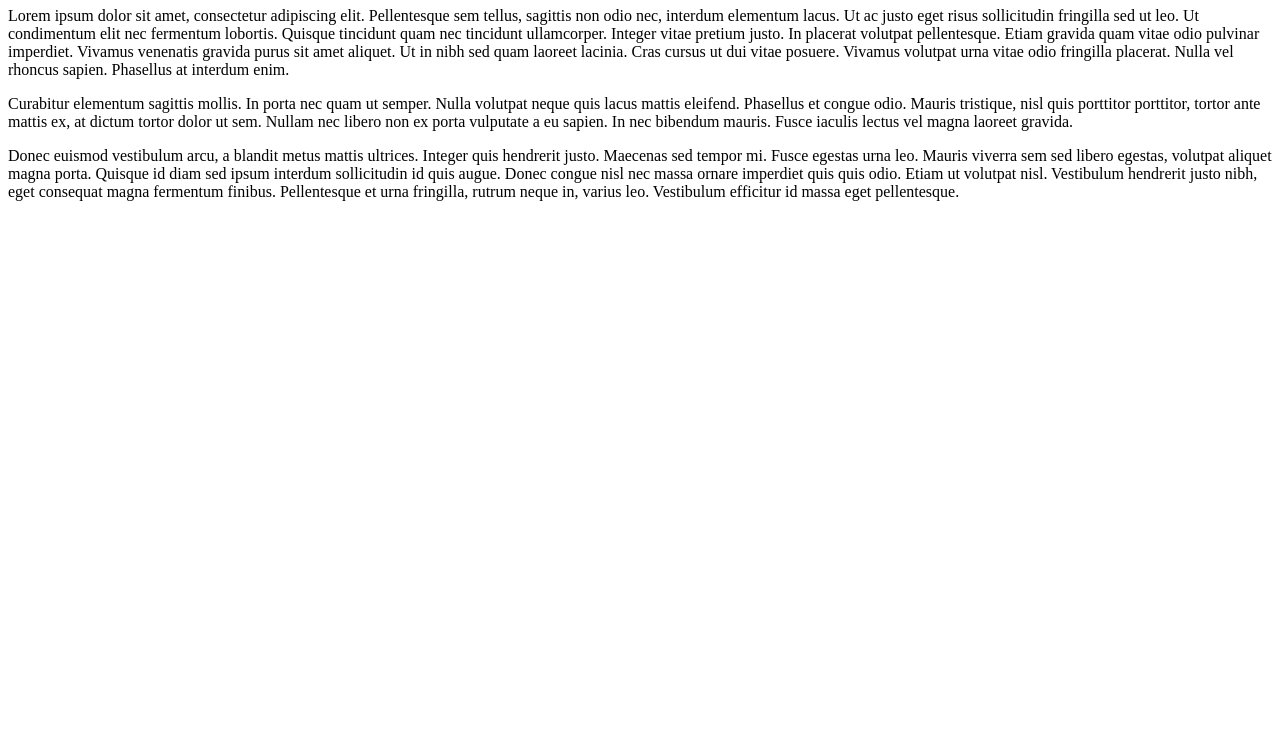
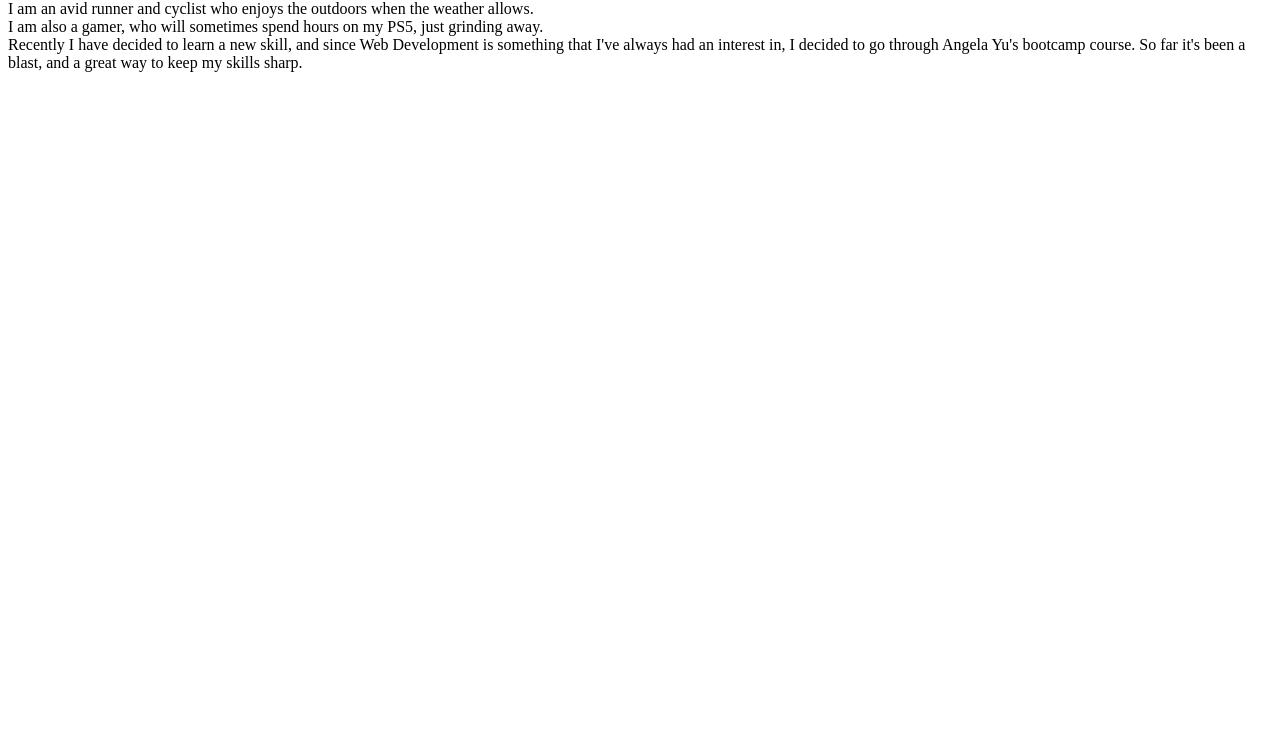
Before and after one commit to gamervader/HTML-portfolio, a plain HTML site: page public/about.html in a window 1280 px wide. Shown: the part 59-800 px from the top of the page. Drawn offline with Linux system fonts and the light colour scheme.

Commit message:
Add files via upload

```diff
--- a/public/about.html
+++ b/public/about.html
@@ -1,20 +1,16 @@
-<h1>About Me</h1>
-<p>Lorem ipsum dolor sit amet, consectetur adipiscing elit. Pellentesque sem tellus, sagittis non odio nec, interdum
-  elementum lacus. Ut ac justo eget risus sollicitudin fringilla sed ut leo. Ut condimentum elit nec fermentum lobortis.
-  Quisque tincidunt quam nec tincidunt ullamcorper. Integer vitae pretium justo. In placerat volutpat pellentesque.
-  Etiam
-  gravida quam vitae odio pulvinar imperdiet. Vivamus venenatis gravida purus sit amet aliquet. Ut in nibh sed quam
-  laoreet lacinia. Cras cursus ut dui vitae posuere. Vivamus volutpat urna vitae odio fringilla placerat. Nulla vel
-  rhoncus sapien. Phasellus at interdum enim.</p>
-
-<p>Curabitur elementum sagittis mollis. In porta nec quam ut semper. Nulla volutpat neque quis lacus mattis eleifend.
-  Phasellus et congue odio. Mauris tristique, nisl quis porttitor porttitor, tortor ante mattis ex, at dictum tortor
-  dolor
-  ut sem. Nullam nec libero non ex porta vulputate a eu sapien. In nec bibendum mauris. Fusce iaculis lectus vel magna
-  laoreet gravida.</p>
-
-<p>Donec euismod vestibulum arcu, a blandit metus mattis ultrices. Integer quis hendrerit justo. Maecenas sed tempor mi.
-  Fusce egestas urna leo. Mauris viverra sem sed libero egestas, volutpat aliquet magna porta. Quisque id diam sed ipsum
-  interdum sollicitudin id quis augue. Donec congue nisl nec massa ornare imperdiet quis quis odio. Etiam ut volutpat
-  nisl. Vestibulum hendrerit justo nibh, eget consequat magna fermentum finibus. Pellentesque et urna fringilla, rutrum
-  neque in, varius leo. Vestibulum efficitur id massa eget pellentesque.</p>
+<!DOCTYPE html>
+<html lang="en">
+<head>
+    <meta charset="UTF-8">
+    <meta name="viewport" content="width=device-width, initial-scale=1.0">
+    <title>About Me</title>
+</head>
+<body>
+    <p>
+    <h3>My Hobbies</h3>
+        I am an avid runner and cyclist who enjoys the outdoors when the weather allows.<br>
+        I am also a gamer, who will sometimes spend hours on my PS5, just grinding away.<br>
+        Recently I have decided to learn a new skill, and since Web Development is something that I've always had an interest in, I decided to go through Angela Yu's bootcamp course. So far it's been a blast, and a great way to keep my skills sharp.
+    </p>
+</body>
+</html>
```
Also changed, not shown: public/contact.html (+20 -9 lines), assets/images/1000008888 - Copy.jpeg (added).
